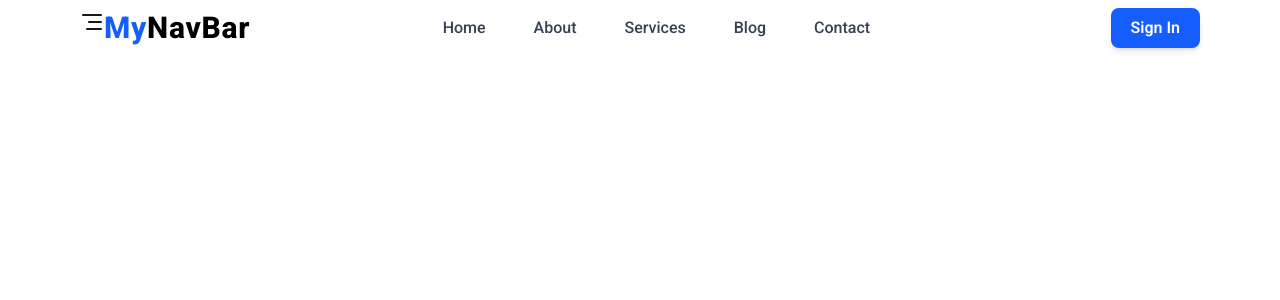
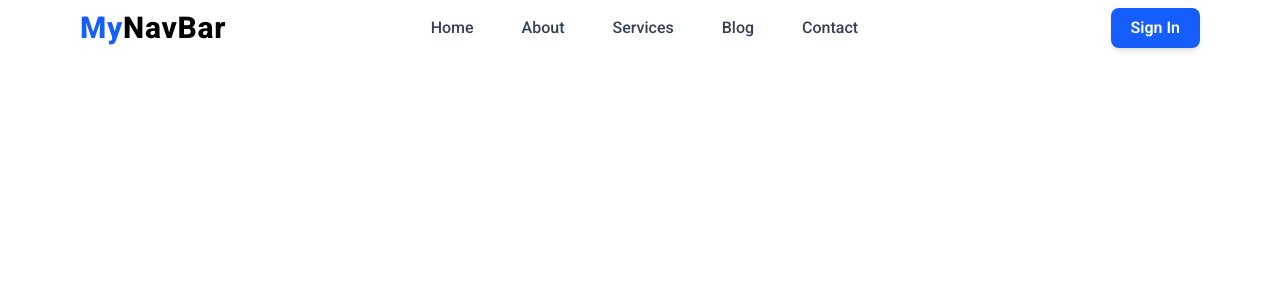
Before and after one commit to antu-sen/React-Toggle, a React (Vite) app: page /contact in a window 1280 px wide. Shown: the top 300 px of the page. Built offline with nearby package versions, Linux system fonts and the light colour scheme.

Commit message:
add menu icon or cross icon

```diff
--- a/src/components/Navbar.jsx
+++ b/src/components/Navbar.jsx
@@ -1,5 +1,7 @@
+import { useState } from "react";
 import Link from "./NavBar/Link";
 import { TextAlignEnd } from "lucide-react";
+import { X } from "lucide-react";
 
 const navigationData = [
   {
@@ -31,10 +33,17 @@ const navigationData = [
 ];
 
 const Navbar = () => {
+  const [open, setOpen] = useState(false);
+
   return (
     <nav className="flex justify-between items-center py-2 px-20">
-      <span className="flex">
-        <TextAlignEnd />
+      <span className="flex" onClick={() => setOpen(!open)}>
+        {open ? (
+          <X className="md:hidden"></X>
+        ) : (
+          <TextAlignEnd className="md:hidden"></TextAlignEnd>
+        )}
+
         <h3 className="text-3xl font-extrabold tracking-wide text-blue-600 cursor-pointer">
           My<span className="text-black">NavBar</span>
         </h3>
```
